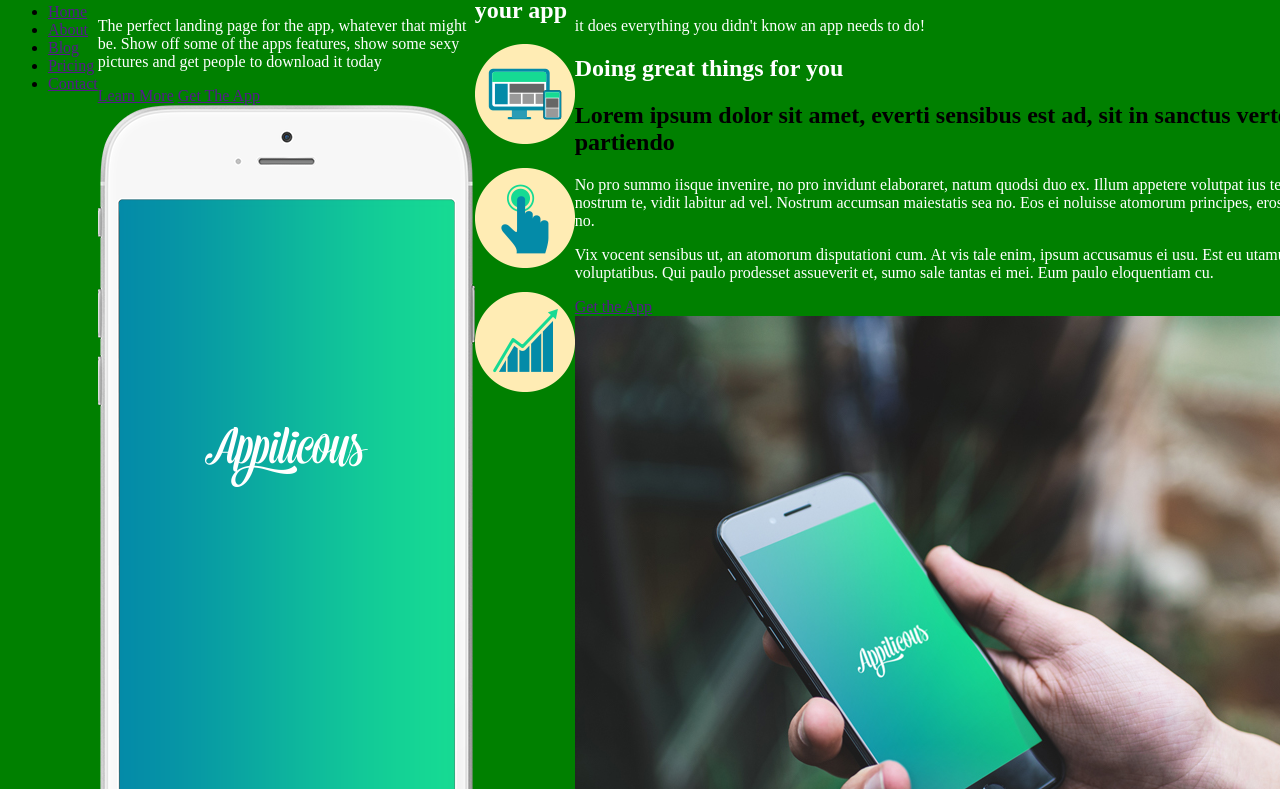
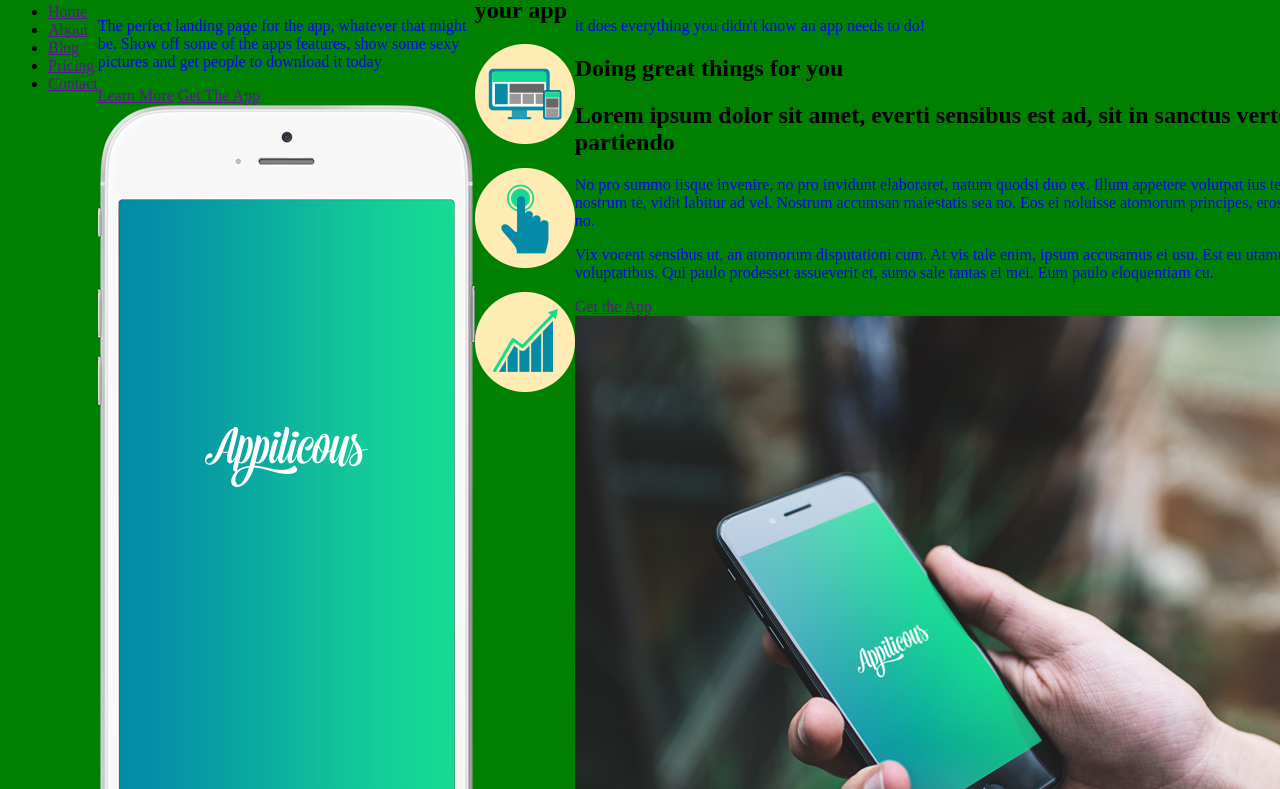
Before and after one commit to MichaelCrawley1/Responsive---start-to-finish, a website: page index.html in a window 1280 px wide. Shown: the part 58-847 px from the top of the page. Drawn offline with Linux system fonts and the light colour scheme.

Commit message:
time to bring the css back

```diff
--- a/css/main.css
+++ b/css/main.css
@@ -1 +1 @@
-body{background:green;display:flex}h1,p{color:#fff}
+body{background:green;display:flex}h1{color:#000}p{color:#00f}
```
